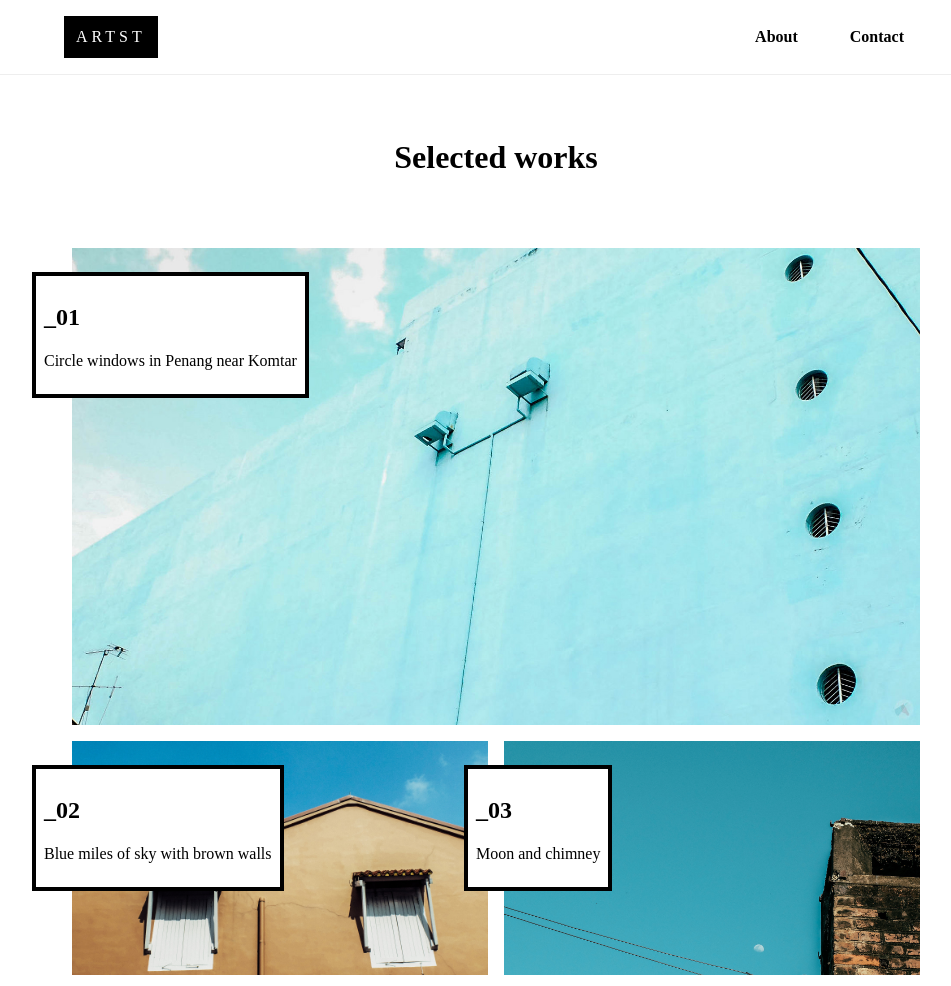
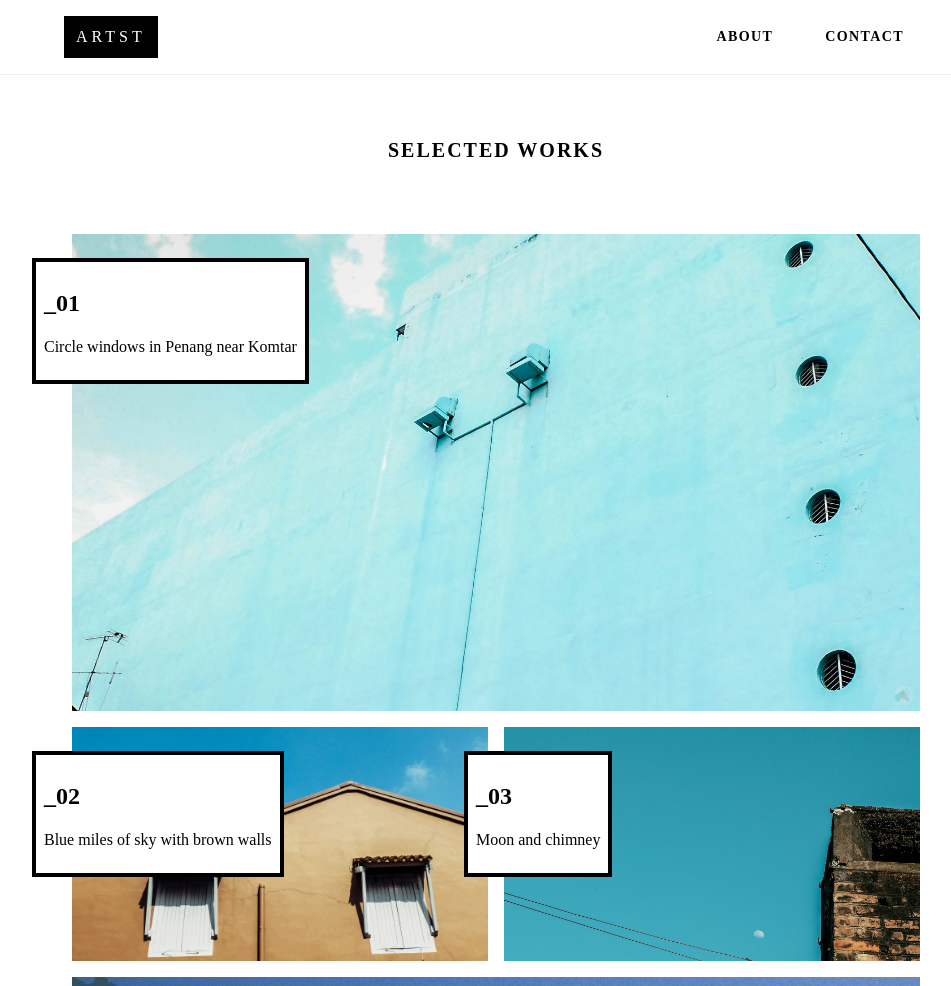
Before and after one commit to talentedunicorn/artist, a website: page index.html in a window 1280 px wide. Shown: the top 986 px of the page, without its empty margins (144-1095 px from the left). Drawn offline with nearby package versions, Linux system fonts and the light colour scheme.

Commit message:
Updated nav links styles and works header

```diff
--- a/index.html
+++ b/index.html
@@ -14,14 +14,14 @@
       </div>
 
       <nav class="db dtc-ns v-mid w-100 w-80-ns tc tr-ns mt3 mt0-ns">
-        <a class="link black b tc pa2 mh3 db dib-ns" href="#about">About</a>
-        <a class="link black b tc pa2 mh3 db dib-ns" href="#contact">Contact</a>
+        <a class="link black b f6 tc ttu tracked pa2 mh3 db dib-ns" href="#about">About</a>
+        <a class="link black b f6 tc ttu tracked pa2 mh3 db dib-ns" href="#contact">Contact</a>
       </nav>
     </div>
   </header>
 
-  <section class="content ph3 w-100 w-70-l center">
-    <h1 class="tc mv5">Selected works</h1>
+  <section id="work" class="ph3 w-100 w-70-l center">
+    <h1 class="tc ttu tracked f4 mv5">Selected works</h1>
     <article class="relative pa2">
       <a class="link black" href="assets/images/image_1.jpg">
         <div class="aspect-ratio aspect-ratio--16x9 z-1">
```
